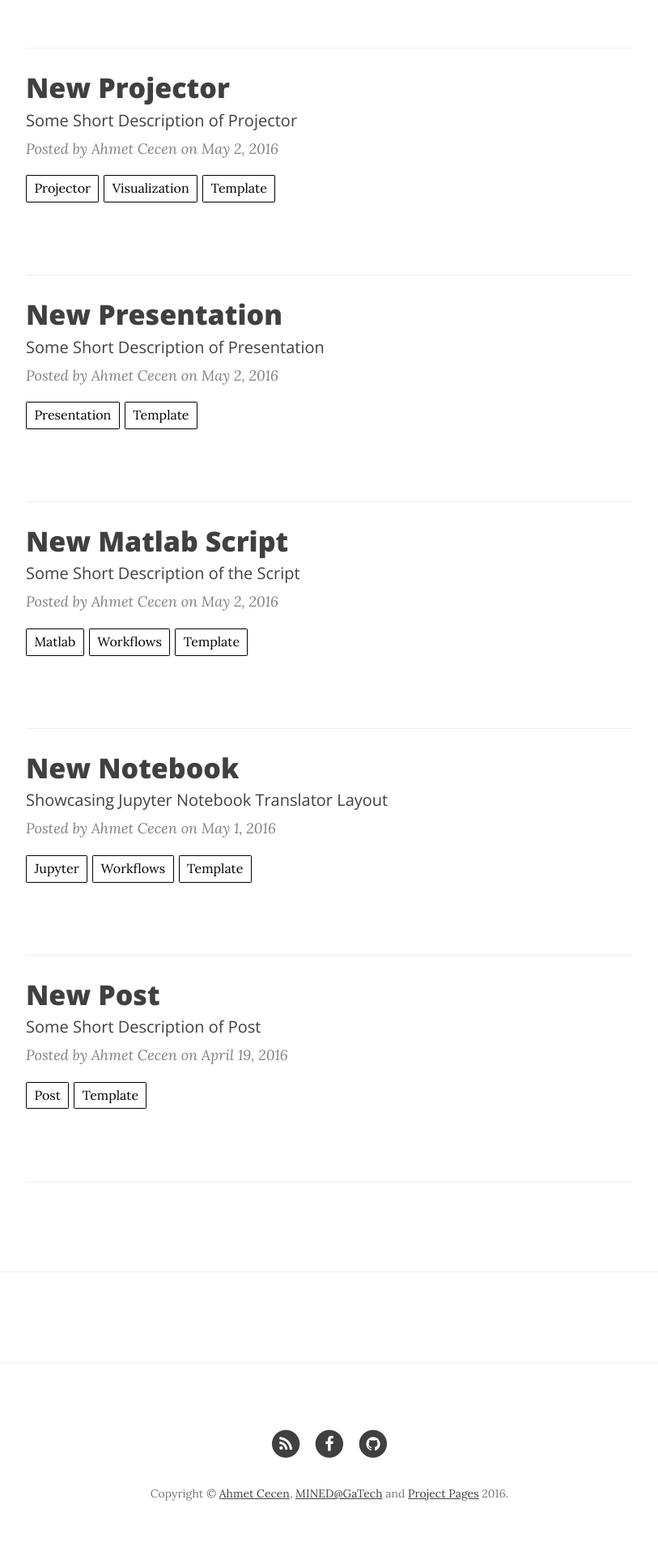
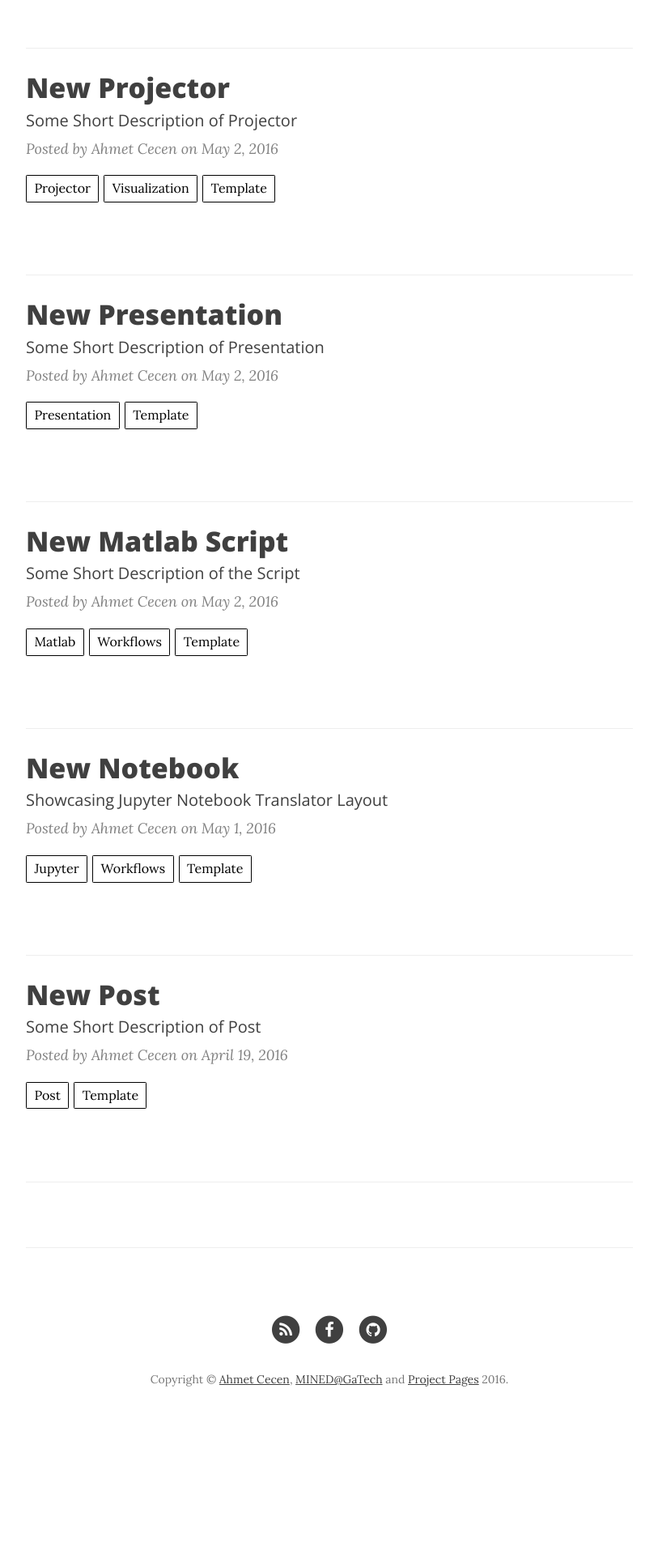
Before and after one commit to sivakrishna383/sivakrishna383.github.io, a Jekyll site: the page built from index.html, in a window 1280 px wide. Shown: the part 699-2619 px from the top of the page at 81% size, without its empty margins (233-1046 px from the left). Built offline with Jekyll 4.4.1, drawn with Linux system fonts in a browser that asks for light colours; nearby versions of some CDN libraries; the list of posts is cut into pages by our own code; comment, search, counter and statistics services are not loaded; after the commit the page ends 2478 px from its top, so only the background shows below that.

Commit message:
Update page.html

```diff
--- a/_layouts/page.html
+++ b/_layouts/page.html
@@ -27,12 +27,12 @@ layout: default
 	<div class="row">
 		<div class="col-lg-8 col-lg-offset-2 col-md-10 col-md-offset-1">
 			{{ content }}
-		</div>
-	</div>
-</div>
 
 <hr>
 
 {% include _comments.html %}
 
-<hr>
+</hr>
+		</div>
+	</div>
+</div>
```
